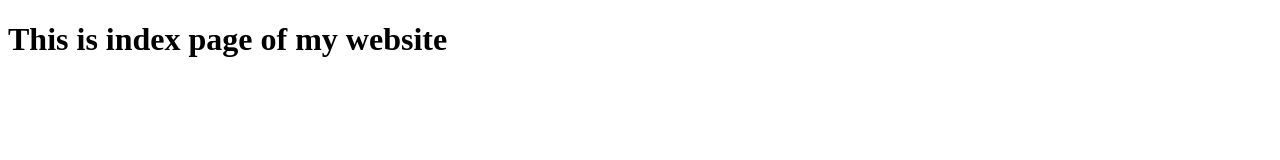
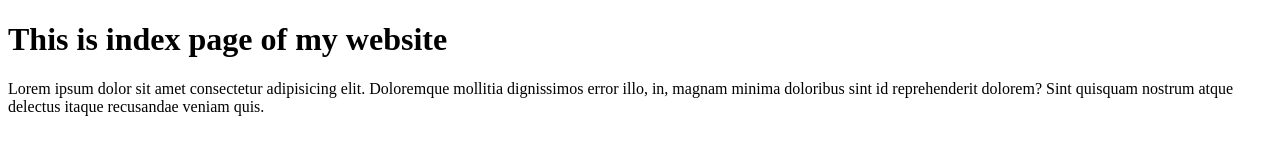
Before and after one commit to Panchashil/mynewRepository, a plain HTML site: page index.html in a window 1280 px wide. Drawn offline with Linux system fonts and the light colour scheme.

Commit message:
paragraph added in index.html page

```diff
--- a/index.html
+++ b/index.html
@@ -7,5 +7,7 @@
 </head>
 <body>
     <h1>This is index page of my website</h1>
+    <p>Lorem ipsum dolor sit amet consectetur adipisicing elit. Doloremque mollitia dignissimos error illo, in, magnam minima doloribus sint id reprehenderit dolorem? Sint quisquam nostrum atque delectus itaque recusandae veniam quis.</p>
+
 </body>
 </html>
```
